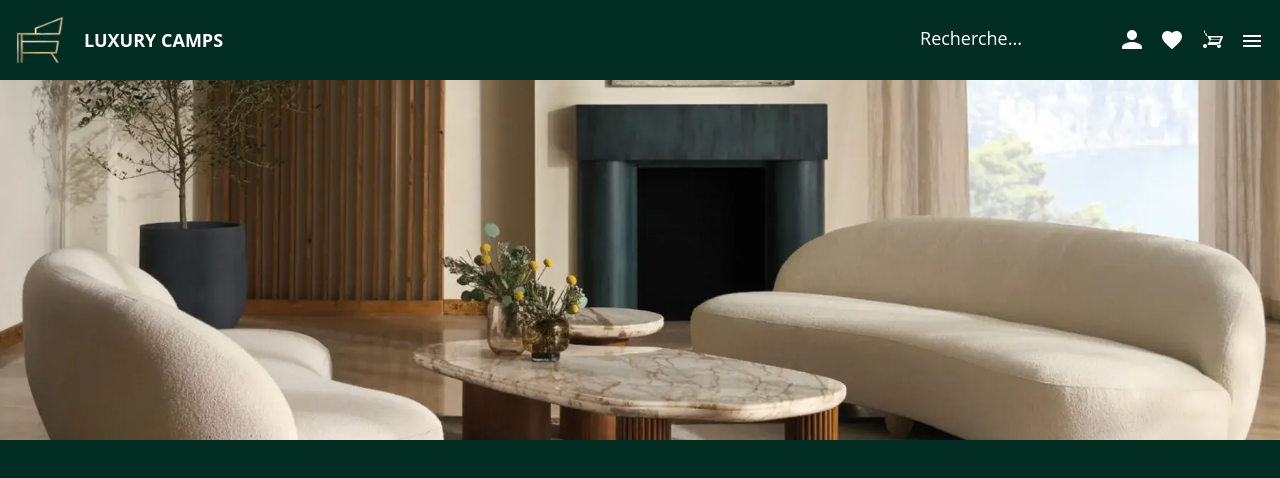
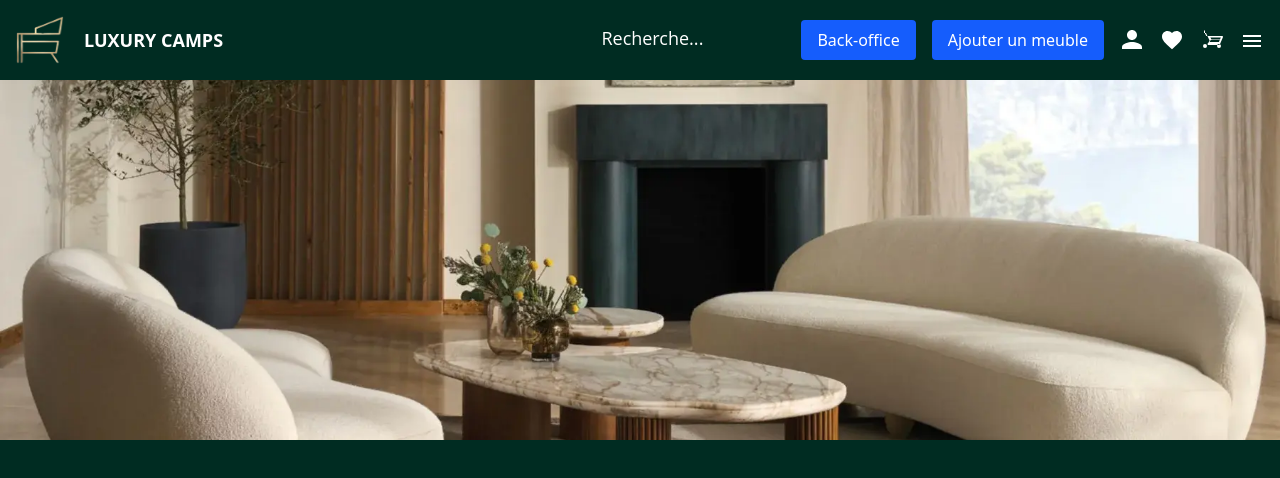
Before and after one commit to charlene-44/luxury_camps, an Angular app in the folder frontend/: page / in a window 1280 px wide. Shown: the top 478 px of the page. Built offline with nearby package versions, Linux system fonts and the light colour scheme; no server answers.

Commit message:
établit la navigation

```diff
--- a/frontend/src/app/components/navbar/navbar.component.html
+++ b/frontend/src/app/components/navbar/navbar.component.html
@@ -4,7 +4,10 @@
   class="bg-emerald-950 text-white flex items-center justify-between p-4 shadow-lg"
 >
   <!-- Section gauche : Logo -->
-  <button (click)="gotoHomepage()" class="flex items-center space-x-5 cursor-pointer">
+  <button
+    (click)="gotoHomepage()"
+    class="flex items-center space-x-5 cursor-pointer"
+  >
     <img src="assets/logo.png" alt="Logo canapé" class="h-12 w-12" />
     <span class="text-lg font-bold">LUXURY CAMPS</span>
   </button>
@@ -19,6 +22,22 @@
       class="px-4 py-2 w-50 rounded-lg text-white text-sm placeholder-white placeholder:text-lg focus:outline-none focus:ring-2 focus:ring-emerald-700 text-white"
       style="font-family: 'Open Sans', sans-serif"
     />
+
+    <!-- Bouton Administrateur -->
+    <button
+      (click)="gotoAdminPage()"
+      class="bg-blue-600 hover:bg-blue-700 text-white px-4 py-2 rounded cursor-pointer"
+    >
+      Back-office
+    </button>
+
+    <!-- Bouton ajout de meuble -->
+    <button
+      (click)="gotoFurnitureCreationPage()"
+      class="bg-blue-600 hover:bg-blue-700 text-white px-4 py-2 rounded cursor-pointer"
+    >
+      Ajouter un meuble
+    </button>
 
     <!-- Icône Utilisateur -->
     <button>
--- a/frontend/src/app/components/navbar/navbar.component.ts
+++ b/frontend/src/app/components/navbar/navbar.component.ts
@@ -15,4 +15,12 @@ export class NavbarComponent {
   gotoHomepage() {
     this.router.navigate(['/']);
   }
+
+  gotoAdminPage() {
+    this.router.navigate(['/furniture-management']);
+  }
+
+  gotoFurnitureCreationPage() {
+    this.router.navigate(['/furniture-add']);
+  }
 }
```
Also changed, not shown: 1 other file (tests, documents, lock files or other folders).
